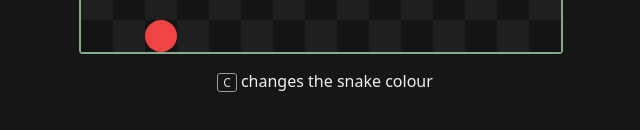
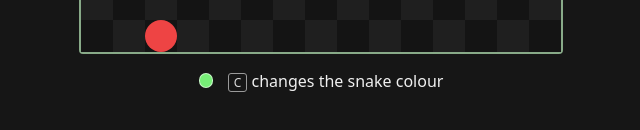
Before and after one commit to mariusachim/awesomeProject1, a React (Vite) app: page / in a window 1280 px wide. Shown: the part 672-802 px from the top of the page, without its empty margins (319-959 px from the left). Built offline with nearby package versions, Linux system fonts and the light colour scheme.

Commit message:
feat(#516): show a swatch of the snake colour in the footer hint

```diff
--- a/src/App.tsx
+++ b/src/App.tsx
@@ -448,6 +448,14 @@ export default function App() {
   const [skinPressed, setSkinPressed] = useState(0);
   const [skinShown, setSkinShown] = useState(0);
   const naming = skinPressed > skinShown;
+  const swatch = (
+    <span
+      className="skin-swatch"
+      data-testid="skin-swatch"
+      aria-hidden="true"
+      style={{ background: SKINS[skin].head }}
+    />
+  );
   useEffect(() => {
     if (!naming) return;
     const id = setTimeout(() => setSkinShown(skinPressed), 1500);
@@ -973,10 +981,12 @@ export default function App() {
         <span className="sr-only">C changes the snake colour</span>
         {naming ? (
           <span aria-hidden="true" style={{ color: SKINS[skin].head }}>
+            {swatch}
             Snake colour: {skin}
           </span>
         ) : (
           <span aria-hidden="true">
+            {swatch}
             <kbd>C</kbd> changes the snake colour
           </span>
         )}
--- a/src/index.css
+++ b/src/index.css
@@ -1000,3 +1000,19 @@ h1,
     }
   }
 }
+
+.skin-swatch {
+  display: inline-block;
+  width: 0.8em;
+  height: 0.8em;
+  margin-right: 0.4em;
+  vertical-align: -0.05em;
+  border-radius: 50%;
+  border: 1px solid rgba(255, 255, 255, 0.6);
+}
+
+@media (prefers-reduced-motion: no-preference) {
+  .skin-swatch {
+    transition: background-color 150ms ease-out;
+  }
+}
```
Also changed, not shown: 1 other file (tests, documents, lock files or other folders).
